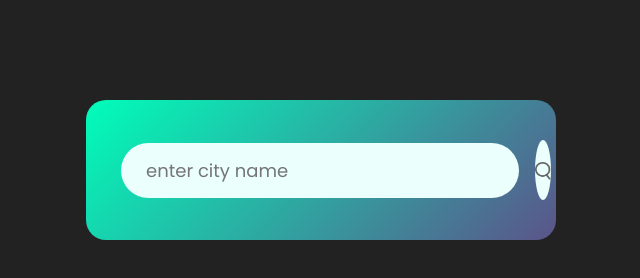
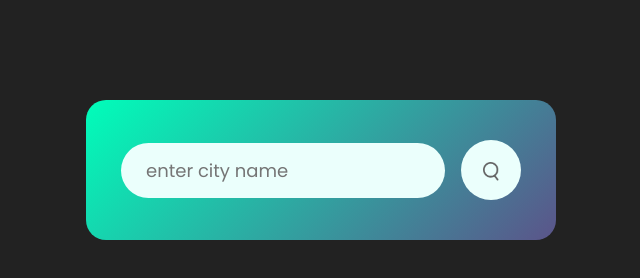
Before and after one commit to AbinoSin/WeatherApp, a website: page index.html in a window 1280 px wide. Shown: the whole page, without its empty margins (319-959 px from the left). Drawn offline with nearby package versions, Linux system fonts and the light colour scheme.

Commit message:
third commit

```diff
--- a/index.html
+++ b/index.html
@@ -8,6 +8,7 @@
       href="https://fonts.googleapis.com/css2?family=Poppins:wght@400;500;700&display=swap"
       rel="stylesheet"
     />
+    <link rel="stylesheet" href="node_modules/normalize.css" />
     <link rel="stylesheet" href="style.css" />
     <script src="script.js" defer></script>
   </head>
--- /dev/null
+++ b/package.json
@@ -0,0 +1,5 @@
+{
+	"dependencies": {
+		"normalize.css": "^8.0.1"
+	}
+}
--- a/style.css
+++ b/style.css
@@ -29,13 +29,15 @@ body {
 
 .search input {
   height: 55px;
+  min-width: 0px;
   border: 0;
   outline: 0;
   background: #ebfffc;
   color: #555;
   padding: 10px 25px;
-  border-radius: 30px;
+  border-radius: 3000px;
   flex: 1;
+  flex-shrink: 1;
   margin-right: 1rem;
   font-size: 18px;
 }
@@ -48,6 +50,7 @@ body {
   width: 60px;
   height: 60px;
   cursor: pointer;
+  flex-shrink: 0;
 }
 
 .search button img {
```
Also changed, not shown: pnpm-lock.yaml (added).
